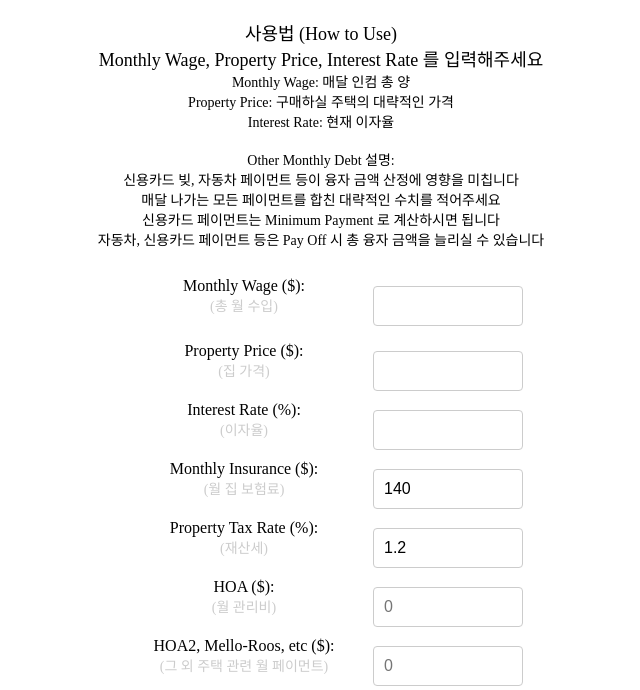
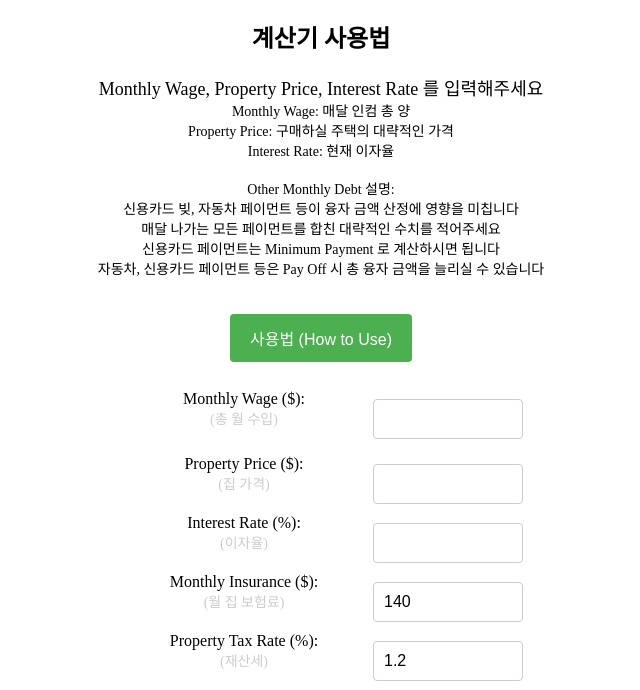
Before and after one commit to dnz-real/mtg_calculator, a plain HTML site: page index.html in a window 1280 px wide. Shown: the part 89-779 px from the top of the page, without its empty margins (319-959 px from the left). Drawn offline with Linux system fonts and the light colour scheme.

Commit message:
Update index.html

```diff
--- a/index.html
+++ b/index.html
@@ -9,9 +9,9 @@
 <body>
     <div class="container">
         <h1>DNZ Mortgage Estimator</h1>
-        <span class="regular-text">사용법 (How to Use)</span>
-        <br>
-        <span class="regular-text">Monthly Wage, Property Price, Interest Rate 를 입력해주세요</span>
+        <div id="myText">
+            <h2>계산기 사용법</h2>
+            <p> <span class="regular-text">Monthly Wage, Property Price, Interest Rate 를 입력해주세요</span>
                 <br>
                 <span class="small-text">Monthly Wage: 매달 인컴 총 양</span>
                 <br>
@@ -29,7 +29,10 @@
                 <span class="small-text">신용카드 페이먼트는 Minimum Payment 로 계산하시면 됩니다</span>
                 <br>
                 <span class="small-text">자동차, 신용카드 페이먼트 등은 Pay Off 시 총 융자 금액을 늘리실 수 있습니다</span>
-        <br>
+            </p>
+        </div>
+        <button onclick="toggleText()">사용법 (How to Use)</button>
+        <div id="toggleContent">
             <br>
             <div class="input-group">
                 <label for="monthlyWage">Monthly Wage ($): <br> <span>(총 월 수입)</span></label>
```
Lines whose indentation alone changed are shown as unchanged.
